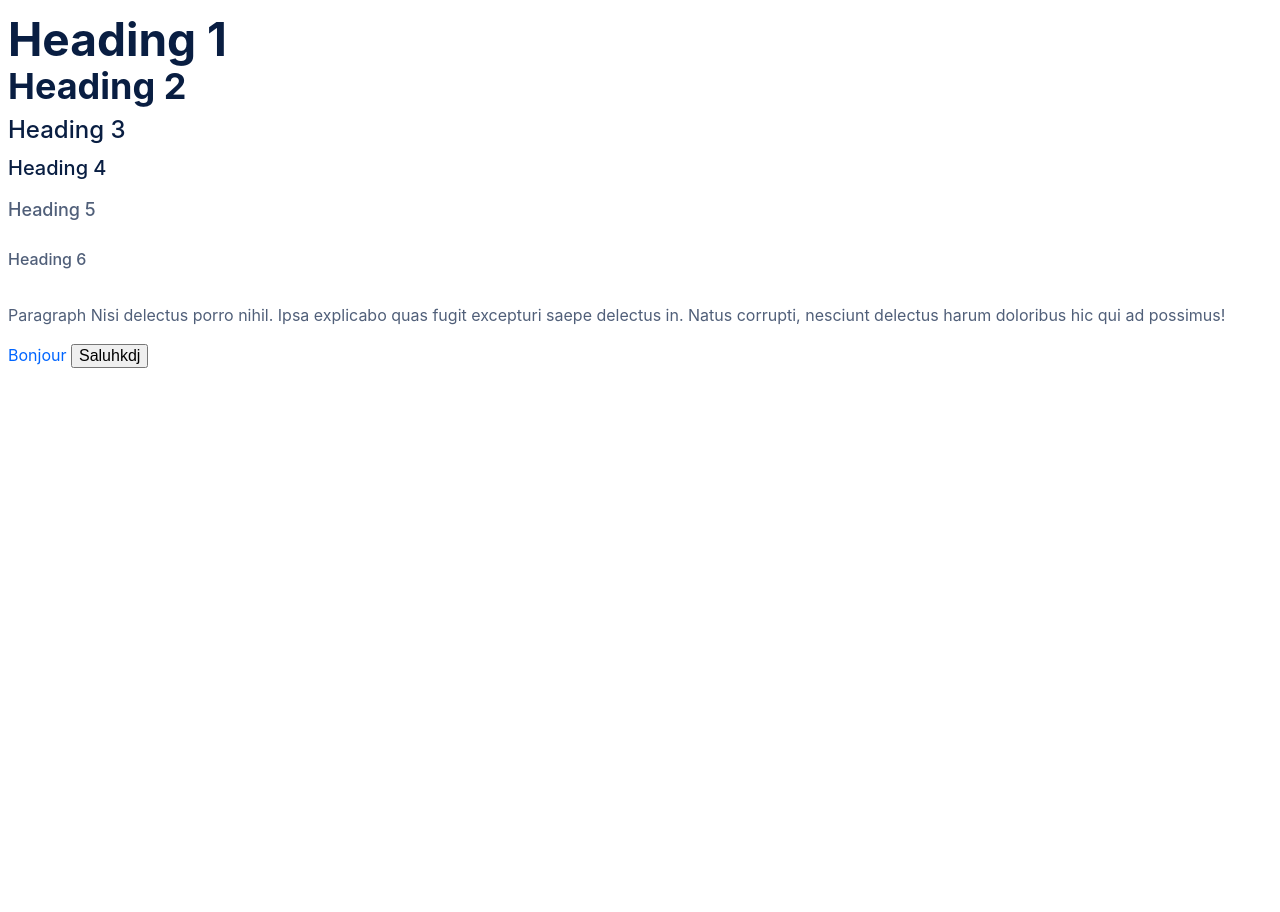
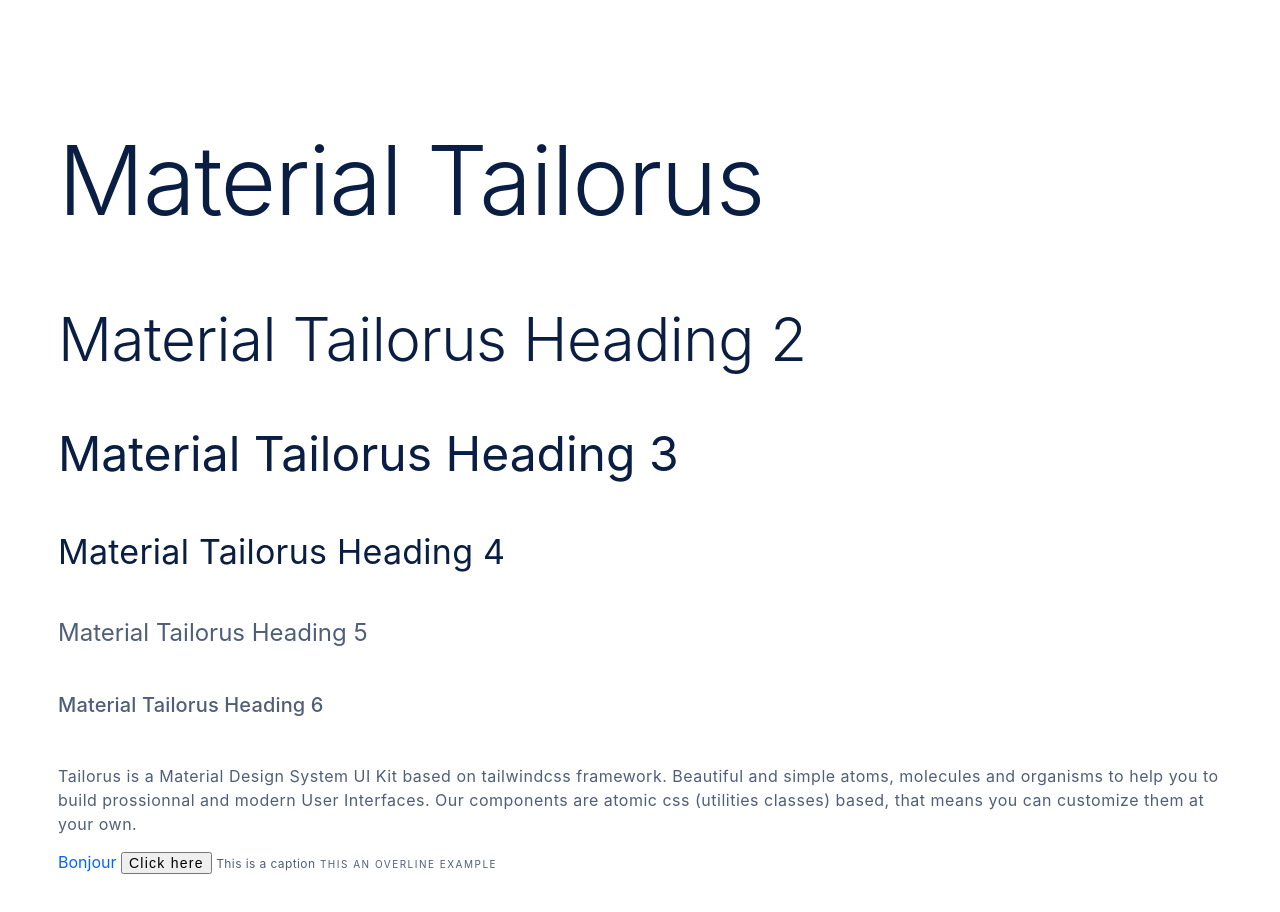
Before and after one commit to Meschacirung/Tailus-website, a website: page test/typography.html in a window 1280 px wide. Before the commit the page ends 800 px from the top, so only its background shows below. Drawn offline with Linux system fonts and the light colour scheme.

Commit message:
feat (typography) : create typography default theme

```diff
--- a/scss/atoms/typography.scss
+++ b/scss/atoms/typography.scss
@@ -4,35 +4,84 @@
     @apply text-midGray-700;
  }
 
- h1{
-     font-size: 36px;
-     @apply text-darkGray-500 font-semibold leading-4;
- };
-
- h2{
-    @extend h1;
-    font-size : 26px;
+ .h1{
+     font-size: 96px;
+     letter-spacing:-1.5px;
+     @apply text-darkGray-500 font-light;
  }
 
- h3{
-   font-size : 24px;
-   @apply text-darkGray-500 font-medium leading-3;
+ .h2{
+    @extend .h1;
+    font-size:60px;
+    letter-spacing:-.5px;
  }
 
- h4{
-   @extend h3;
-   font-size : 20px;
+ .h3{
+   font-size : 48px;
+   letter-spacing:0px;
+   @apply text-darkGray-500 font-normal;
  }
 
- h5 {
-   font-size : 18px;
-   @apply text-midGray-700 font-medium leading-3;
+ .h4{
+   @extend .h3;
+   font-size : 34px;
+   letter-spacing:.25px;
  }
 
- h6{
-   @extend h5;
-   font-size : 16px;
+ .h5 {
+   font-size : 24px;
+   letter-spacing:0px;
+   @apply text-midGray-700 font-normal;
  }
+
+ .h6{
+   @extend .h5;
+   font-size : 20px;
+   letter-spacing: .15px;
+   @apply font-medium;
+ }
+
+ .subtitle-1{
+    font-size:16px;
+    letter-spacing:.15px;
+    @apply font-normal;
+ }
+
+ .subtitle-2{
+    font-size:14px;
+    letter-spacing:.1px;
+    @apply font-medium;
+ }
+
+ .body-1{
+    @extend .subtitle-1;
+    letter-spacing:.5px;
+ }
+
+ .body-2{
+   @extend .subtitle-2;
+   letter-spacing:.25px;
+   @apply font-normal;
+}
+
+button{
+   font-size:14px;
+   letter-spacing:1.25px;
+   @apply font-medium;
+}
+
+.caption{
+   font-size:12px;
+   letter-spacing:.4px;
+   @apply font-normal;
+}
+
+.overline{
+   @extend .caption;
+   font-size:10px;
+   letter-spacing:1.5px;
+   @apply uppercase;
+}
 
  p, div, ul, article{
    font-size: 16px;
@@ -40,31 +89,9 @@
  }
 
  a{
-   @extend p;
    @apply text-blue-500 no-underline transition-all;
 
    &:hover{
       @apply text-blue-600;
    }
  }
-
- button{
-    font-size: 16px;
- }
-
- small, cite{
-    font-size: 14px;
-    @apply text-midGray-500;
- }
-
- @screen md{
-    h1{
-        font-size: 46px;
-        @apply text-darkGray-500 font-bold;
-    };
-
-    h2{
-       @extend h1;
-       font-size : 36px;
-    }
- }
--- a/test/typography.html
+++ b/test/typography.html
@@ -4,19 +4,23 @@
     <meta charset="UTF-8">
     <meta http-equiv="X-UA-Compatible" content="IE=edge">
     <meta name="viewport" content="width=device-width, initial-scale=1.0">
-    <title>Naturix - Typography test</title>
+    <title>Tailorus - Typography test</title>
 
-    <link rel="stylesheet" href="../css/naturix.css">
+    <link rel="stylesheet" href="../css/tailorus-theme.min.css">
 </head>
-<body>
-    <h1>Heading 1</h1>
-    <h2>Heading 2</h2>
-    <h3>Heading 3</h3>
-    <h4>Heading 4</h4>
-    <h5>Heading 5</h5>
-    <h6>Heading 6</h6>
-    <p>Paragraph Nisi delectus porro nihil. Ipsa explicabo quas fugit excepturi saepe delectus in. Natus corrupti, nesciunt delectus harum doloribus hic qui ad possimus!</p>
+<body style="padding:50px;">
+    <h1 class="h1">Material Tailorus</h1>
+    <h2 class="h2">Material Tailorus Heading 2</h2>
+    <h3 class="h3">Material Tailorus Heading 3</h3>
+    <h4 class="h4">Material Tailorus Heading 4</h4>
+    <h5 class="h5">Material Tailorus Heading 5</h5>
+    <h6 class="h6">Material Tailorus Heading 6</h6>
+    <p class="body-1">Tailorus is a Material Design System UI Kit based on tailwindcss framework.
+        Beautiful and simple atoms, molecules and organisms to help you to build prossionnal and modern User Interfaces.
+        Our components are atomic css (utilities classes) based, that means you can customize them at your own.</p>
     <a href="">Bonjour</a>
-    <button>Saluhkdj</button>
+    <button>Click here</button>
+    <span class="caption">This is a caption</span>
+    <span class="overline">This an overline example</span>
 </body>
 </html>
```
Also changed, not shown: css/tailorus-theme.css, css/tailorus-theme.min.css (added), 1 other file.
